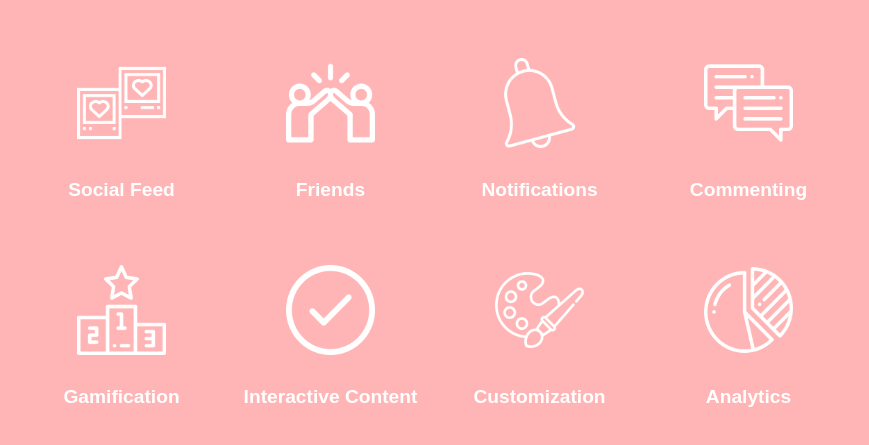
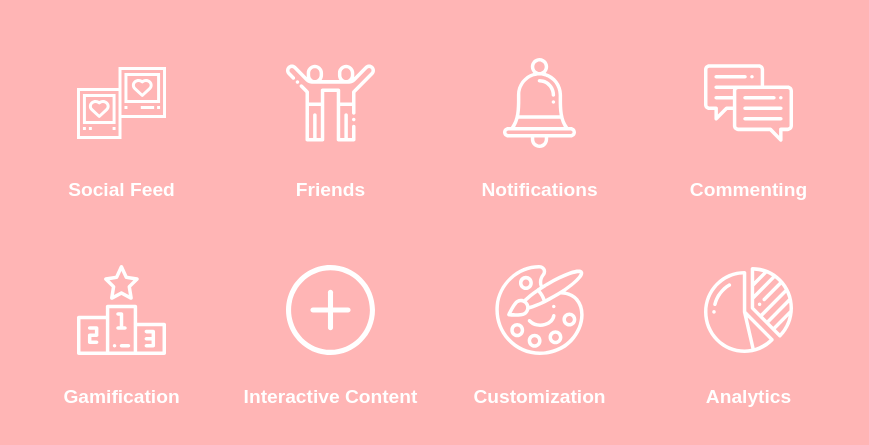
Before and after one commit to kseltzer/kseltzer.github.io, a plain HTML site: page index.html in a window 1280 px wide. Shown: the part 757-1202 px from the top of the page, without its empty margins (217-1086 px from the left). Drawn offline with nearby package versions, Linux system fonts and the light colour scheme.

Commit message:
updated icons

```diff
--- a/index.html
+++ b/index.html
@@ -39,17 +39,17 @@
 			</div>
 			<div class="features left-padding-lg">
 				<div class="row">
-				  <div class="col-lg-3 col-sm-6 col-xs-6"><img src="feed.png"></br></br>Social Feed</div>
-				  <div class="col-lg-3 col-sm-6 col-xs-6"><img src="friends.png"></br></br>Friends</div>
-				  <div class="col-lg-3 col-sm-6 col-xs-6"><img src="notifications.png"></br></br>Notifications</div>
-					<div class="col-lg-3 col-sm-6 col-xs-6"><img src="commenting.png"></br></br>Commenting</div>
+				  <div class="col-lg-3 col-sm-6 col-xs-6"><img src="feed.svg"></br></br>Social Feed</div>
+				  <div class="col-lg-3 col-sm-6 col-xs-6"><img src="friends.svg"></br></br>Friends</div>
+				  <div class="col-lg-3 col-sm-6 col-xs-6"><img src="notifications.svg"></br></br>Notifications</div>
+					<div class="col-lg-3 col-sm-6 col-xs-6"><img src="commenting.svg"></br></br>Commenting</div>
 				</div>
 
 				<div class="row">
-					<div class="col-lg-3 col-sm-6 col-xs-6"><img src="gamification.png"></br></br>Gamification</div>
-				  <div class="col-lg-3 col-sm-6 col-xs-6"><img src="interactivity.png"></br></br>Interactive Content</div>
-				  <div class="col-lg-3 col-sm-6 col-xs-6"><img src="customization.png"></br></br>Customization</div>
-				  <div class="col-lg-3 col-sm-6 col-xs-6"><img src="analytics.png"></br></br>Analytics</div>
+					<div class="col-lg-3 col-sm-6 col-xs-6"><img src="gamification.svg"></br></br>Gamification</div>
+				  <div class="col-lg-3 col-sm-6 col-xs-6"><img src="interactivity.svg"></br></br>Interactive Content</div>
+				  <div class="col-lg-3 col-sm-6 col-xs-6"><img src="customization.svg"></br></br>Customization</div>
+				  <div class="col-lg-3 col-sm-6 col-xs-6"><img src="analytics.svg"></br></br>Analytics</div>
 				</div>
 			</div>
 		</div>
```
Also changed, not shown: analytics.svg (added), commenting.svg (added), customization.svg (added), feed.svg (added), friends.svg (added), gamification.svg (added), interactivity.svg (added), notifications.svg (added).
